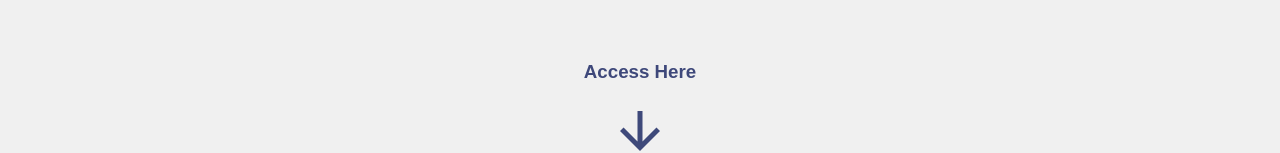
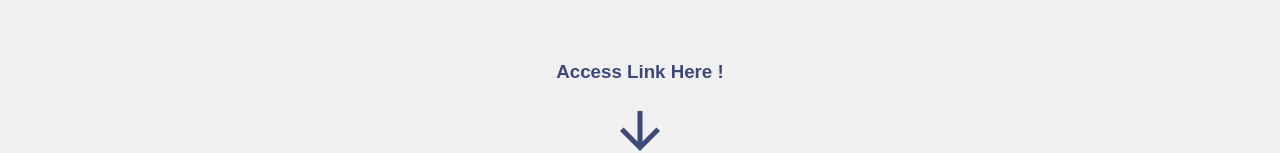
Before and after one commit to AtanMegis/my-portfolio, a React (Create React App) app: page /projects/1 in a window 1280 px wide. Shown: the part 604-757 px from the top of the page. Built offline with nearby package versions, Linux system fonts and the light colour scheme.

Commit message:
refactor: fix typo

```diff
--- a/src/pages/ProjectDisplay/ProjectDisplay.js
+++ b/src/pages/ProjectDisplay/ProjectDisplay.js
@@ -17,7 +17,7 @@ const ProjectDisplay = () => {
 			<p>
 				<b>Tools:</b> {project.tools}
 			</p>
-			<h3 style={{ color: '#3e487a' }}>Access Here</h3>
+			<h3 style={{ color: '#3e487a' }}>Access Link Here !</h3>
 			<ArrowDownward />
 			<div className="open-in-new-tab">
 				<a
```
